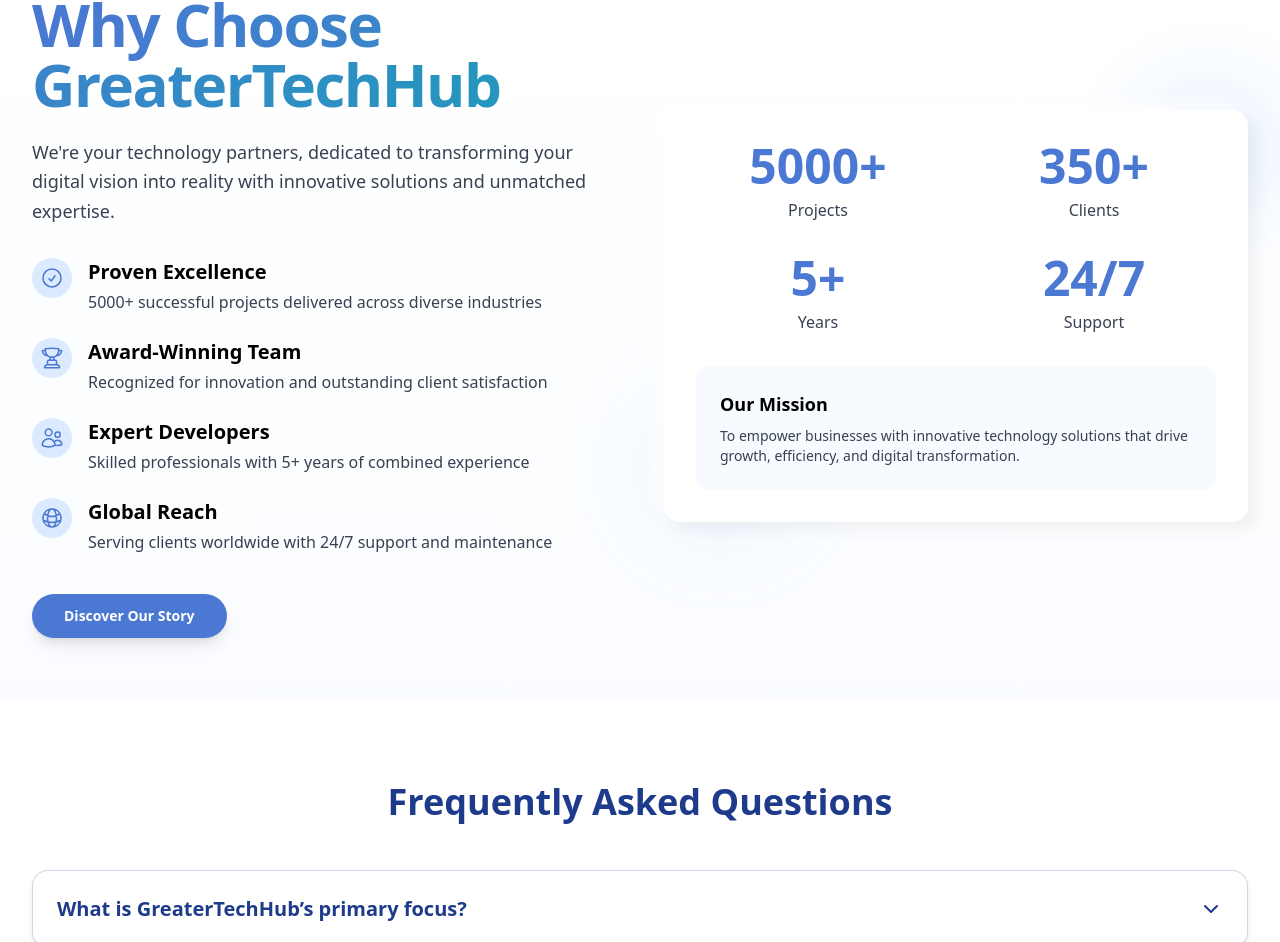
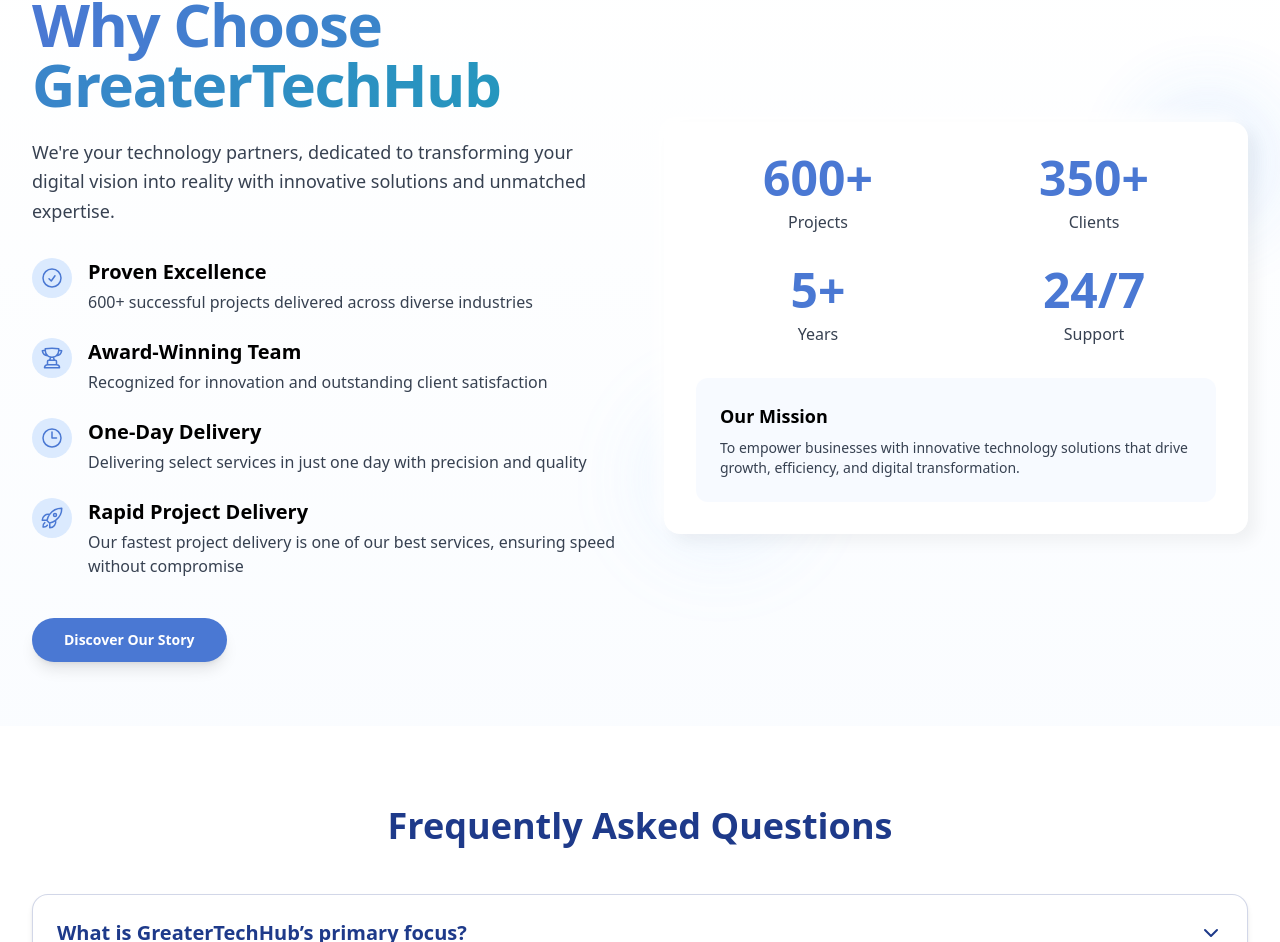
Before and after one commit to Digamberbhati/greaterTechHub.co, a Next.js app: page /about in a window 1280 px wide. Shown: the part 1586-2528 px from the top of the page. Built offline with nearby package versions, Linux system fonts and the light colour scheme.

Commit message:
all clear

```diff
--- a/app/contact/page.tsx
+++ b/app/contact/page.tsx
@@ -8,7 +8,20 @@
 import { Label } from '@/components/ui/label';
 import { useToast } from '@/hooks/use-toast';
 import { EnvelopeIcon, PhoneIcon, PaperAirplaneIcon } from '@heroicons/react/24/outline';
-import { FaLinkedin, FaFacebook, FaInstagram, FaTwitter, FaYoutube, FaWhatsapp } from 'react-icons/fa';
+import { FaLinkedin, FaFacebook, FaInstagram, FaYoutube, FaWhatsapp } from 'react-icons/fa';
+
+// Custom X Logo SVG Component
+const XLogo = () => (
+  <svg
+    className="h-5 w-5 sm:h-6 sm:w-6"
+    viewBox="0 0 24 24"
+    fill="currentColor"
+    xmlns="http://www.w3.org/2000/svg"
+  >
+    {/* Simplified X logo path - replace with official X logo SVG path if available */}
+    <path d="M18.244 2.25h3.308l-7.227 8.26 8.502 11.24H16.17l-5.214-6.817L4.99 21.75H1.68l7.73-8.835L1.254 2.25H8.08l4.713 6.231zm-1.161 17.52h1.833L7.084 4.126H5.117z" />
+  </svg>
+);
 
 const contactInfo = [
   {
@@ -20,7 +33,7 @@
       { platform: 'LinkedIn', link: 'https://linkedin.com/company/greatertechhub', icon: FaLinkedin },
       { platform: 'Facebook', link: 'https://www.facebook.com/profile.php?id=61557357627522', icon: FaFacebook },
       { platform: 'Instagram', link: 'https://instagram.com/greatertechhub', icon: FaInstagram },
-      { platform: 'X', link: 'https://x.com/greatertechhub', icon: FaTwitter },
+      { platform: 'X', link: 'https://x.com/greatertechhub', icon: XLogo }, // Replaced FaTwitter with XLogo
       { platform: 'YouTube', link: 'https://youtube.com/@greatertechhub', icon: FaYoutube },
       { platform: 'WhatsApp', link: 'https://wa.me/9588160069', icon: FaWhatsapp },
     ],
--- a/components/sections/AboutPreview.tsx
+++ b/components/sections/AboutPreview.tsx
@@ -1,137 +1,80 @@
 'use client';
 
-import { motion } from 'framer-motion';
 import { Button } from '@/components/ui/button';
 import Link from 'next/link';
 import {
   CheckCircleIcon,
   TrophyIcon,
   UsersIcon,
-  GlobeAltIcon
+  GlobeAltIcon,
+  ClockIcon,
+  RocketLaunchIcon
 } from '@heroicons/react/24/outline';
-import { useEffect, useState } from 'react';
-
-// Custom hook for counting animation (MODIFIED)
-const useCountUp = (end: number, startValue: number, duration: number, isInView: boolean) => {
-  const [count, setCount] = useState(startValue); // Start count from startValue
-
-  useEffect(() => {
-    // If the component is not in view, reset the count to its starting value
-    if (!isInView) {
-      setCount(startValue);
-      return;
-    }
-
-    let current = startValue;
-    const range = end - startValue;
-
-    // Prevent animation if the start is already at or beyond the end
-    if (range <= 0) {
-        setCount(end);
-        return;
-    }
-
-    const increment = range / (duration * 60); // Calculate increment over the new range
-
-    const step = () => {
-      current += increment;
-      if (current < end) {
-        setCount(Math.floor(current));
-        requestAnimationFrame(step);
-      } else {
-        setCount(end);
-      }
-    };
-
-    // Start the animation with a small delay
-    const timer = setTimeout(() => requestAnimationFrame(step), 100);
-
-    return () => clearTimeout(timer);
-  }, [end, startValue, duration, isInView]); // Added startValue to dependency array
-
-  return count;
-};
-
 
 const highlights = [
   {
     icon: CheckCircleIcon,
     title: 'Proven Excellence',
-    description: '5000+ successful projects delivered across diverse industries',
+    description: '600+ successful projects delivered across diverse industries',
   },
   {
     icon: TrophyIcon,
     title: 'Award-Winning Team',
     description: 'Recognized for innovation and outstanding client satisfaction',
   },
+
   {
-    icon: UsersIcon,
-    title: 'Expert Developers',
-    description: 'Skilled professionals with 5+ years of combined experience',
+    icon: ClockIcon,
+    title: 'One-Day Delivery',
+    description: 'Delivering select services in just one day with precision and quality',
   },
   {
-    icon: GlobeAltIcon,
-    title: 'Global Reach',
-    description: 'Serving clients worldwide with 24/7 support and maintenance',
+    icon: RocketLaunchIcon,
+    title: 'Rapid Project Delivery',
+    description: 'Our fastest project delivery is one of our best services, ensuring speed without compromise',
   },
 ];
 
 export default function AboutPreview() {
-  // MODIFIED: Added a 'startValue' to each stat object
   const stats = [
-    { value: 5000, label: 'Projects', startValue: 1000 },
-    { value: 350, label: 'Clients', startValue: 100 },
-    { value: 5, label: 'Years', startValue: 0 },
+    { value: 600, label: 'Projects' },
+    { value: 350, label: 'Clients' },
+    { value: 5, label: 'Years' },
     { value: null, label: 'Support', display: '24/7' },
   ];
-
-  const [isStatsInView, setIsStatsInView] = useState(false);
 
   return (
     <section className="py-16 bg-gradient-to-b from-white to-blue-50/30">
       <div className="mx-auto max-w-7xl px-4 sm:px-6 lg:px-8">
         <div className="grid grid-cols-1 lg:grid-cols-2 gap-12 items-center">
           {/* Content Section */}
-          <motion.div
-            initial={{ opacity: 0, x: -50 }}
-            whileInView={{ opacity: 1, x: 0 }}
-            transition={{ duration: 0.8, ease: 'easeOut' }}
-            viewport={{ once: true }}
-          >
+          <div>
             <h2 className="text-4xl md:text-5xl lg:text-6xl font-extrabold text-black mb-6 tracking-tight">
-  {/* The entire phrase is now wrapped in the span for a unified gradient */}
-  <span className="bg-gradient-to-r from-[#4A78D3] to-[rgb(37,150,190)] bg-clip-text text-transparent">
-    Why Choose GreaterTechHub
-  </span>
-</h2>
+              <span className="bg-gradient-to-r from-[#4A78D3] to-[rgb(37,150,190)] bg-clip-text text-transparent">
+                Why Choose GreaterTechHub
+              </span>
+            </h2>
 
             <p className="text-lg text-gray-700 mb-8 leading-relaxed max-w-2xl">
               We're your technology partners, dedicated to transforming your digital vision into reality with innovative solutions and unmatched expertise.
             </p>
 
             <div className="space-y-6 mb-10">
-              {highlights.map((highlight, index) => (
-                <motion.div
+              {highlights.map((highlight) => (
+                <div
                   key={highlight.title}
-                  initial={{ opacity: 0, y: 30 }}
-                  whileInView={{ opacity: 1, y: 0 }}
-                  transition={{ duration: 0.6, delay: index * 0.15, ease: 'easeOut' }}
-                  viewport={{ once: true }}
                   className="flex items-start space-x-4 group"
                 >
-                  <motion.div
-                    className="flex-shrink-0 p-2 rounded-full bg-blue-100 group-hover:bg-blue-200 transition-colors"
-                    whileHover={{ scale: 1.1, rotate: 10 }}
-                  >
+                  <div className="flex-shrink-0 p-2 rounded-full bg-blue-100 group-hover:bg-blue-200 transition-colors">
                     <highlight.icon className="h-6 w-6 text-[#4A78D3]" />
-                  </motion.div>
+                  </div>
                   <div>
                     <h3 className="text-xl font-semibold text-black mb-1 group-hover:text-[rgb(37,150,190)] transition-colors">
                       {highlight.title}
                     </h3>
                     <p className="text-gray-700">{highlight.description}</p>
                   </div>
-                </motion.div>
+                </div>
               ))}
             </div>
 
@@ -142,60 +85,34 @@
             >
               <Link href="/about">Discover Our Story</Link>
             </Button>
-          </motion.div>
+          </div>
 
           {/* Stats Card */}
-          <motion.div
-            initial={{ opacity: 0, x: 50 }}
-            whileInView={{ opacity: 1, x: 0 }}
-            onViewportEnter={() => setIsStatsInView(true)}
-            onViewportLeave={() => setIsStatsInView(false)}
-            transition={{ duration: 0.8, ease: 'easeOut' }}
-            className="relative"
-          >
+          <div className="relative">
             <div className="relative z-10 bg-white rounded-2xl p-8 shadow-[8px_8px_16px_rgba(0,0,0,0.05),-8px_-8px_16px_rgba(255,255,255,0.8)]">
               <div className="grid grid-cols-2 gap-8">
-                {stats.map((stat, index) => (
-                  <motion.div
-                    key={stat.label}
-                    className="text-center"
-                    initial={{ opacity: 0, scale: 0.8 }}
-                    whileInView={{ opacity: 1, scale: 1 }}
-                    transition={{ duration: 0.5, delay: index * 0.2, ease: 'easeOut' }}
-                  >
+                {stats.map((stat) => (
+                  <div key={stat.label} className="text-center">
                     <div className="text-5xl font-extrabold text-[#4A78D3] mb-2">
-                      {stat.value !== null ? (
-                        <>
-                          {/* MODIFIED: Pass the startValue to the hook */}
-                          {useCountUp(stat.value, stat.startValue ?? 0, 2, isStatsInView)}+
-                        </>
-                      ) : (
-                        stat.display
-                      )}
+                      {stat.value !== null ? `${stat.value}+` : stat.display}
                     </div>
                     <div className="text-gray-700 font-medium">{stat.label}</div>
-                  </motion.div>
+                  </div>
                 ))}
               </div>
 
-              <motion.div
-                className="mt-8 p-6 bg-blue-50/50 rounded-xl"
-                initial={{ opacity: 0, y: 20 }}
-                whileInView={{ opacity: 1, y: 0 }}
-                transition={{ duration: 0.6, delay: 0.4, ease: 'easeOut' }}
-                viewport={{ once: true }}
-              >
+              <div className="mt-8 p-6 bg-blue-50/50 rounded-xl">
                 <h4 className="font-semibold text-lg text-black mb-2">Our Mission</h4>
                 <p className="text-sm text-gray-700">
                   To empower businesses with innovative technology solutions that drive growth, efficiency, and digital transformation.
                 </p>
-              </motion.div>
+              </div>
             </div>
 
             {/* Background Decorations */}
             <div className="absolute -top-6 -right-6 w-32 h-32 bg-blue-400/20 rounded-full blur-2xl animate-pulse"></div>
             <div className="absolute -bottom-6 -left-6 w-40 h-40 bg-blue-300/20 rounded-full blur-2xl animate-pulse delay-1000"></div>
-          </motion.div>
+          </div>
         </div>
       </div>
     </section>
```
